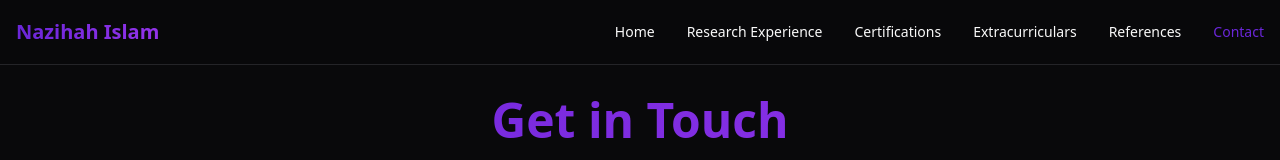
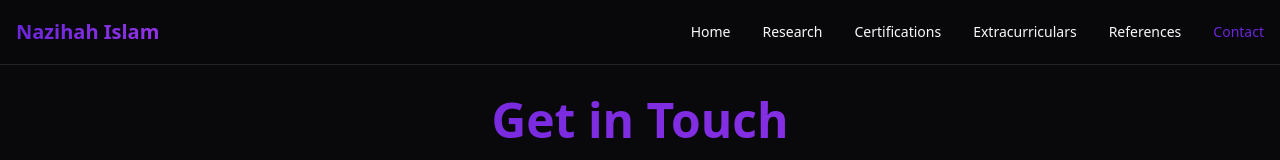
Before and after one commit to Nazihahaha/nazihahislam, a React (Vite) app: page /contact in a window 1280 px wide. Shown: the top 160 px of the page. Built offline with nearby package versions, Linux system fonts and the light colour scheme; the HTML template or start-up script is replaced by a standard one.

Commit message:
Update Navbar.tsx

```diff
--- a/src/components/Navbar.tsx
+++ b/src/components/Navbar.tsx
@@ -9,7 +9,7 @@ const Navbar = () => {
 
   const navLinks = [
     { name: "Home", path: "/" },
-    { name: "Research Experience", path: "/research" },
+    { name: "Research", path: "/research" },
     { name: "Certifications", path: "/certifications" },
     { name: "Extracurriculars", path: "/hobbies" },
     { name: "References", path: "/references" },
```
